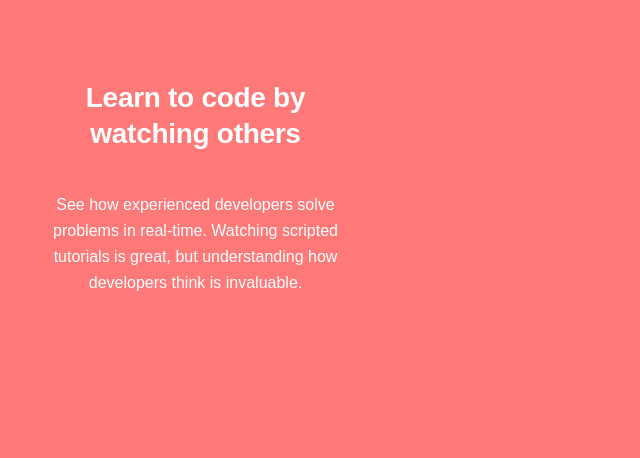
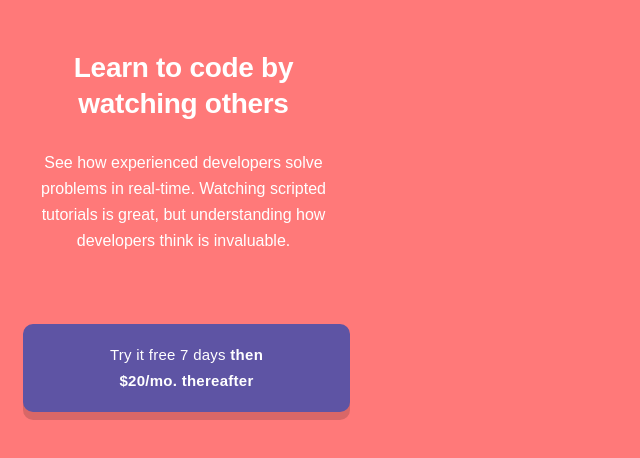
Before and after one commit to marriamdd/intro-component-sign-up-form, a React (Vite) app: page / in a window 1280 px wide. Shown: the top 458 px of the page, without its empty margins (0-640 px from the left). Built offline with nearby package versions, Linux system fonts and the light colour scheme.

Commit message:
add suggest sections component with some styles

```diff
--- a/src/App.tsx
+++ b/src/App.tsx
@@ -3,6 +3,7 @@ import styled from "styled-components";
 
 import Globals from "./globalStyles/Globals";
 import Intro from "./components/Intro";
+import Suggest from "./components/Suggest";
 
 function App() {
   const [count, setCount] = useState(0);
@@ -11,6 +12,7 @@ function App() {
     <>
       <Globals />
       <Intro />
+      <Suggest />
     </>
   );
 }
--- a/src/components/Intro.tsx
+++ b/src/components/Intro.tsx
@@ -18,19 +18,19 @@ const IntroDiv = styled.div`
   padding: 5rem 2rem;
 
   h1 {
-    width: 327px;
-    height: 80px;
-    font-size: 28px;
+    width: 32.7rem;
+    height: 8rem;
+    font-size: 2.8rem;
     font-weight: 700;
-    line-height: 36px;
+    line-height: 3.6rem;
     letter-spacing: -0.292px;
     margin-bottom: 2rem;
   }
   p {
-    width: 327px;
+    width: 32.7rem;
     font-size: 16px;
     font-weight: 500;
-    line-height: 26px;
+    line-height: 2.6rem;
     margin-bottom: 2rem;
   }
 `;
--- /dev/null
+++ b/src/components/Suggest.tsx
@@ -0,0 +1,37 @@
+import styled from "styled-components";
+export default function Suggest() {
+  return (
+    <SuggestDiv>
+      <p>
+        <span>Try it free 7 days </span>then $20/mo. thereafter
+      </p>
+    </SuggestDiv>
+  );
+}
+
+const SuggestDiv = styled.div`
+  width: 32.7rem;
+  height: 8.8rem;
+  flex-shrink: 0;
+  border-radius: 1rem;
+  background: #5e54a4;
+  box-shadow: 0px 8px 0px 0px rgba(0, 0, 0, 0.15);
+  font-size: 15px;
+  color: #fff;
+  line-height: 26px;
+  letter-spacing: 0.268px;
+  display: flex;
+  align-items: center;
+  justify-content: center;
+  margin-inline: 2.3rem;
+  p {
+    span {
+      font-style: normal;
+      font-weight: 400;
+    }
+    width: 19.4rem;
+    text-align: center;
+    font-style: normal;
+    font-weight: 700;
+  }
+`;
--- a/src/globalStyles/Globals.tsx
+++ b/src/globalStyles/Globals.tsx
@@ -8,10 +8,15 @@ const Globals = createGlobalStyle`
     padding: 0;
     box-sizing: border-box;
   }
-
+  body{
+  background: #FF7979;
+}
   body, button {
     font-family: 'Poppins', sans-serif;
-    background: #FF7979;
+
+  }
+  html{
+    font-size: 62.5%;
   }
 `;
 
```
